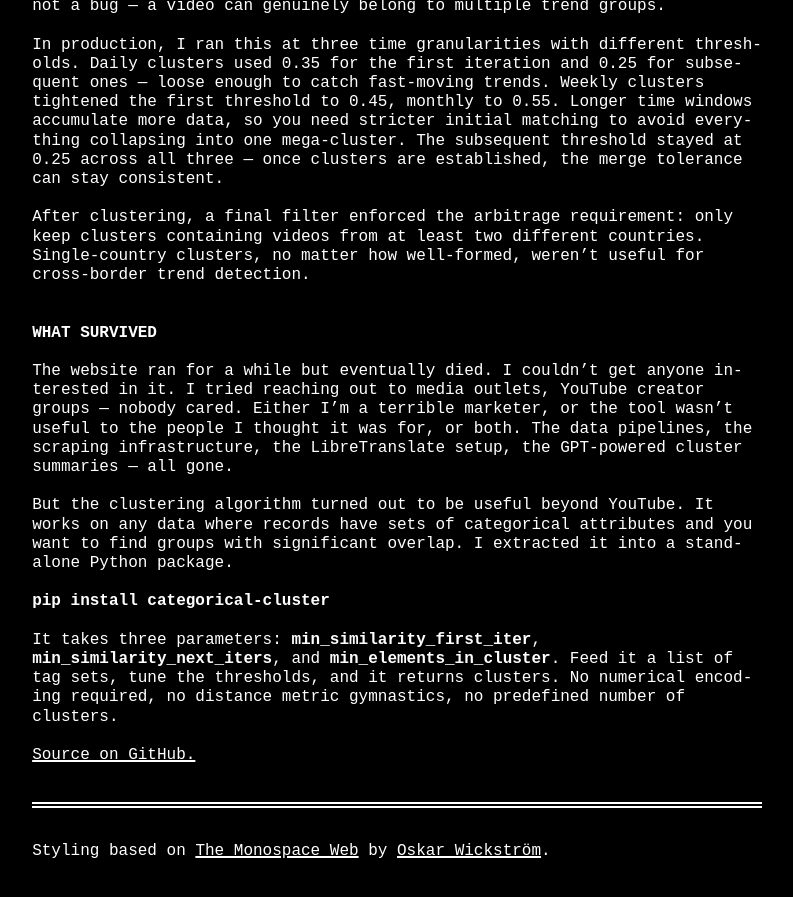
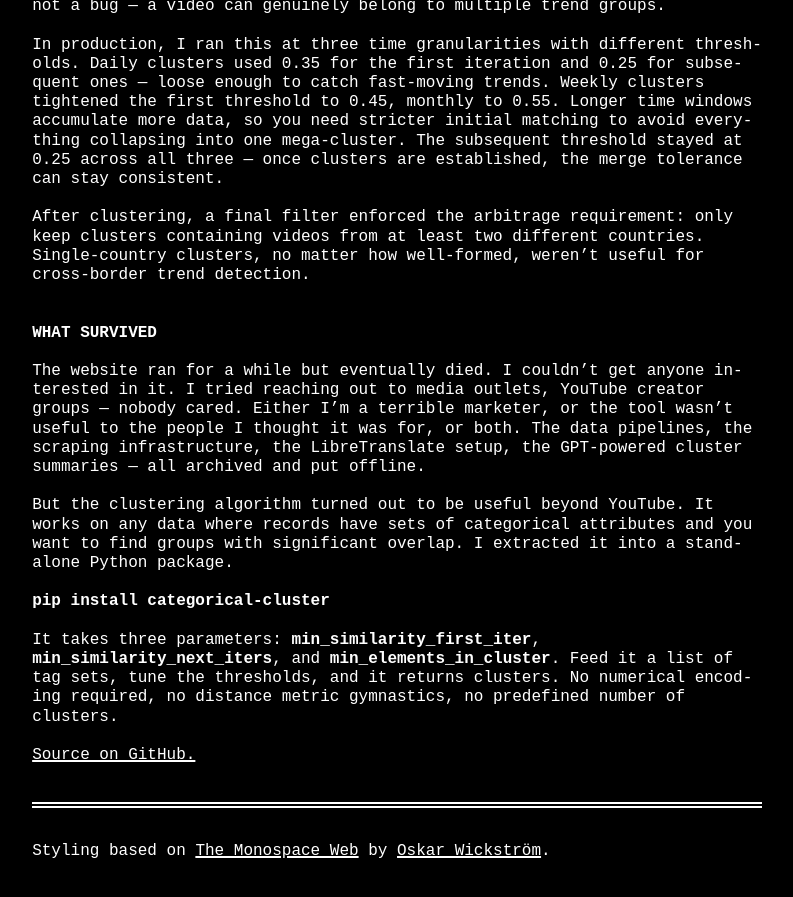
Before and after one commit to bajor/bajor-dev-blog, a Jekyll site: the page built from _posts/2024-06-23-youtube-trends-arbitrage-and-the-clustering-algorithm-that-survived.md, in a window 1280 px wide and 900 px high, scrolled down 2998 px. Shown: the top 897 px of the window, without its empty margins (243-1036 px from the left). Built offline with Jekyll 4.4.1, drawn with Linux system fonts in a browser that asks for light colours; some web fonts are replaced.

Commit message:
fix: archived not gone
> The data pipelines, the scraping infrastructure, the LibreTranslate setup, the GPT-powered cluster summaries — all gone. more like all archived and put offline

```diff
--- a/_posts/2024-06-23-youtube-trends-arbitrage-and-the-clustering-algorithm-that-survived.md
+++ b/_posts/2024-06-23-youtube-trends-arbitrage-and-the-clustering-algorithm-that-survived.md
@@ -67,7 +67,7 @@
 
 ## What survived
 
-The website ran for a while but eventually died. I couldn't get anyone interested in it. I tried reaching out to media outlets, YouTube creator groups — nobody cared. Either I'm a terrible marketer, or the tool wasn't useful to the people I thought it was for, or both. The data pipelines, the scraping infrastructure, the LibreTranslate setup, the GPT-powered cluster summaries — all gone.
+The website ran for a while but eventually died. I couldn't get anyone interested in it. I tried reaching out to media outlets, YouTube creator groups — nobody cared. Either I'm a terrible marketer, or the tool wasn't useful to the people I thought it was for, or both. The data pipelines, the scraping infrastructure, the LibreTranslate setup, the GPT-powered cluster summaries — all archived and put offline.
 
 But the clustering algorithm turned out to be useful beyond YouTube. It works on any data where records have sets of categorical attributes and you want to find groups with significant overlap. I extracted it into a standalone Python package.
 
```
